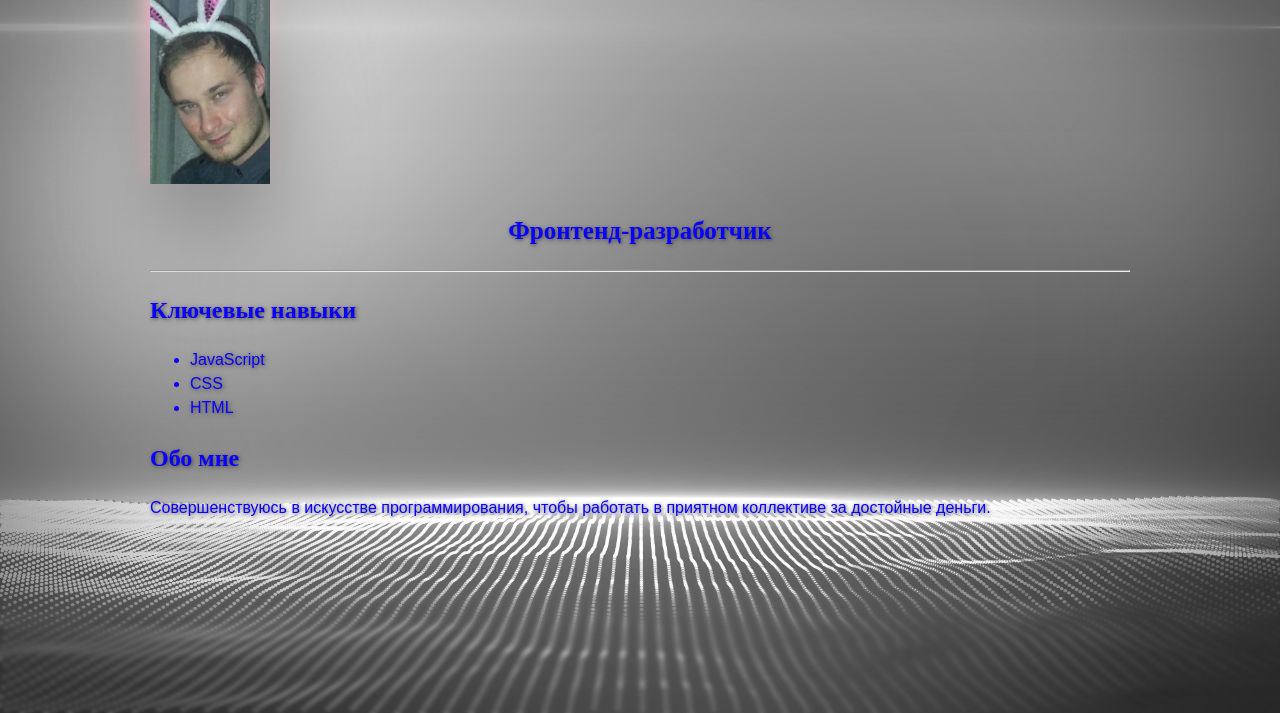
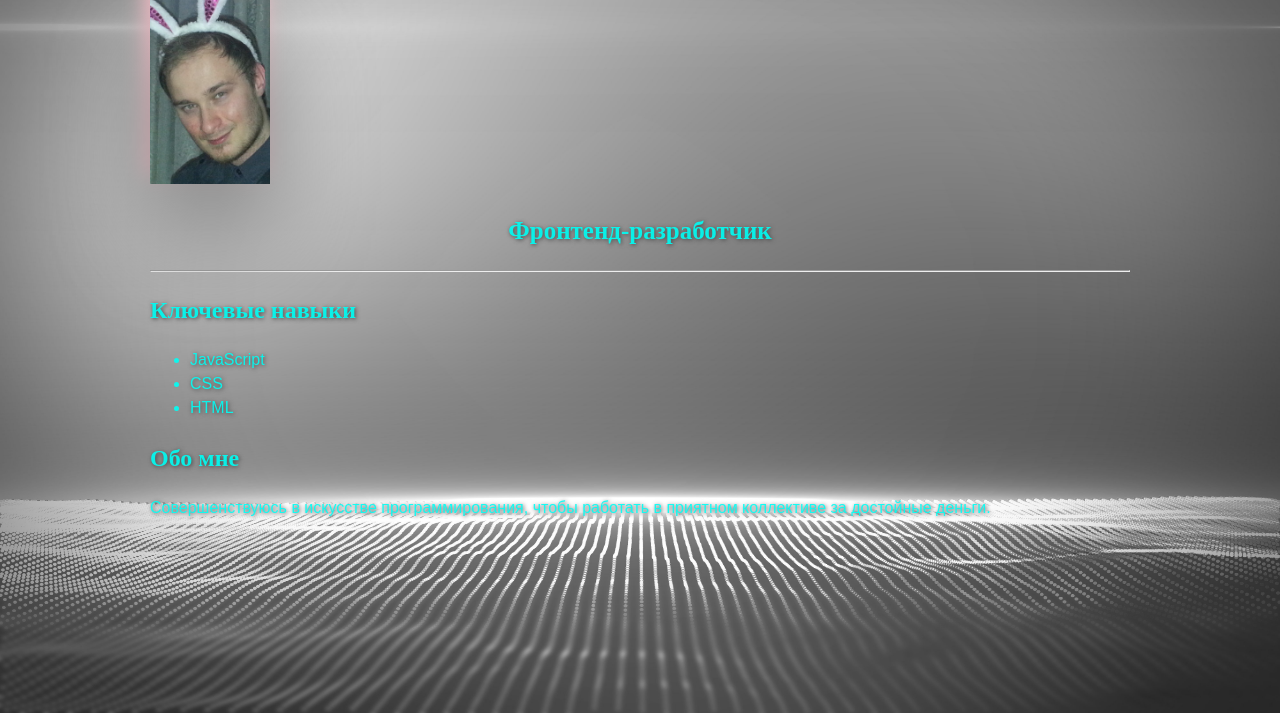
Before and after one commit to AmiAxe/amiaxe.github.io, a plain HTML site: page index.html in a window 1280 px wide. Shown: the part 87-800 px from the top of the page. Drawn offline with Linux system fonts and the light colour scheme.

Commit message:
Update style.css

```diff
--- a/style.css
+++ b/style.css
@@ -4,7 +4,7 @@ body {
     background-color: #f9f9f9;
     width: 980px;
     margin: 0 auto;
-    color: rgb(10, 0, 255);
+    color: rgba(0, 255, 245, 0.9);
     text-shadow: 1px 1px 4px #464646;
     background: url("/foto/gradient.jpg") no-repeat;
     background-size: 100vw 100vh;
```
